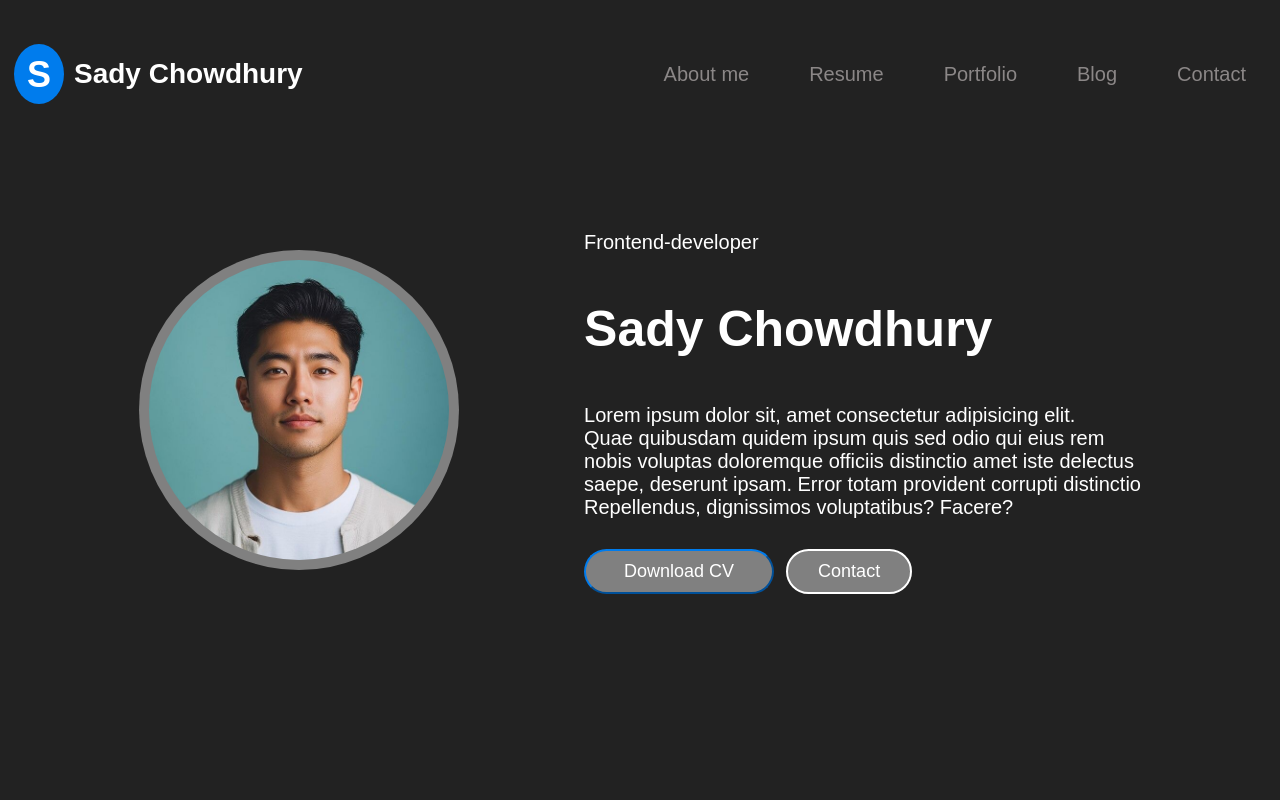
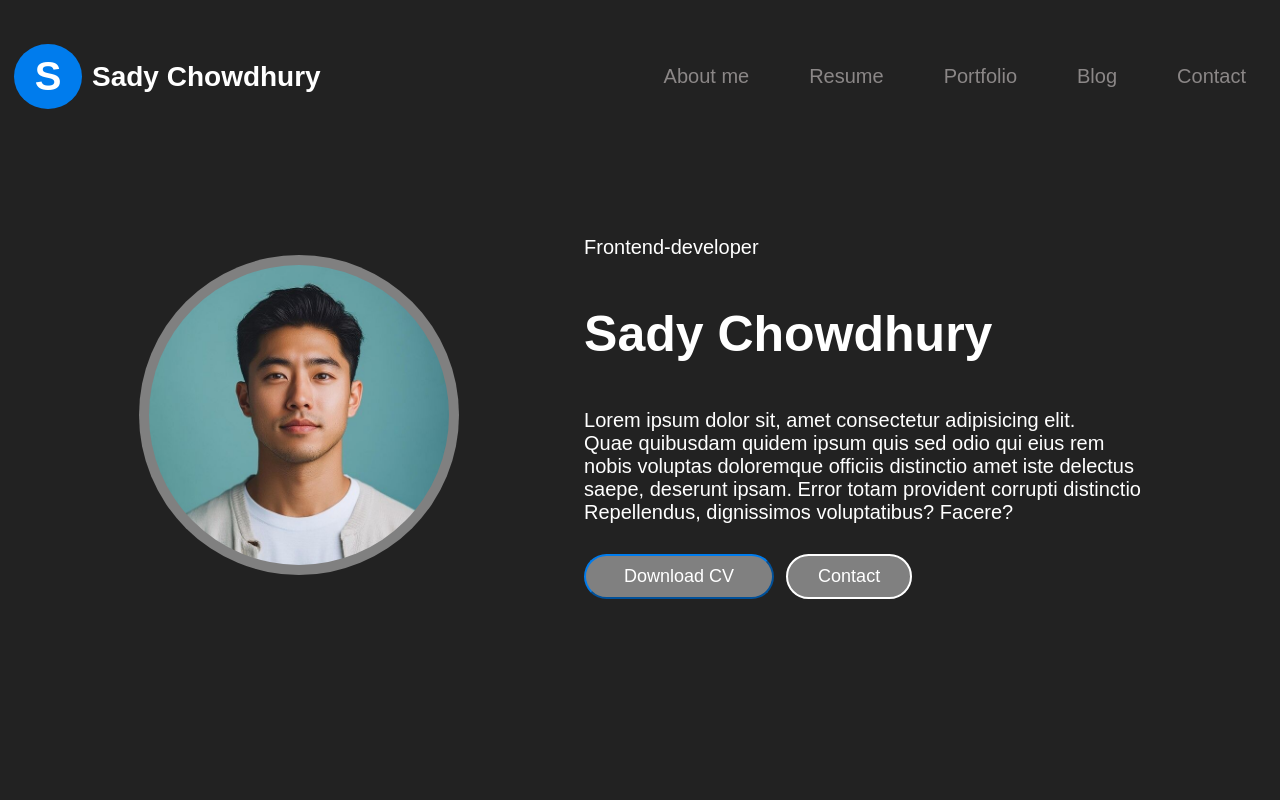
Before and after one commit to sady317/Normal-Website-Design2, a plain HTML site: page index.html in a window 1280 px wide. Shown: the top 800 px of the page. Drawn offline with Linux system fonts and the light colour scheme.

Commit message:
Add extra things

```diff
--- a/index.css
+++ b/index.css
@@ -28,10 +28,10 @@ body{
     h1 {
         background-color: #007CED;
         color: white;
-        font-size: 36px;
-        width: 30px;
+        font-size: 40px;
+        width: 48px;
         text-align: center;
-        height: 40px;
+        /* height: 40px; */
         padding: 10px;
         border-radius: 50%;
     }
```
